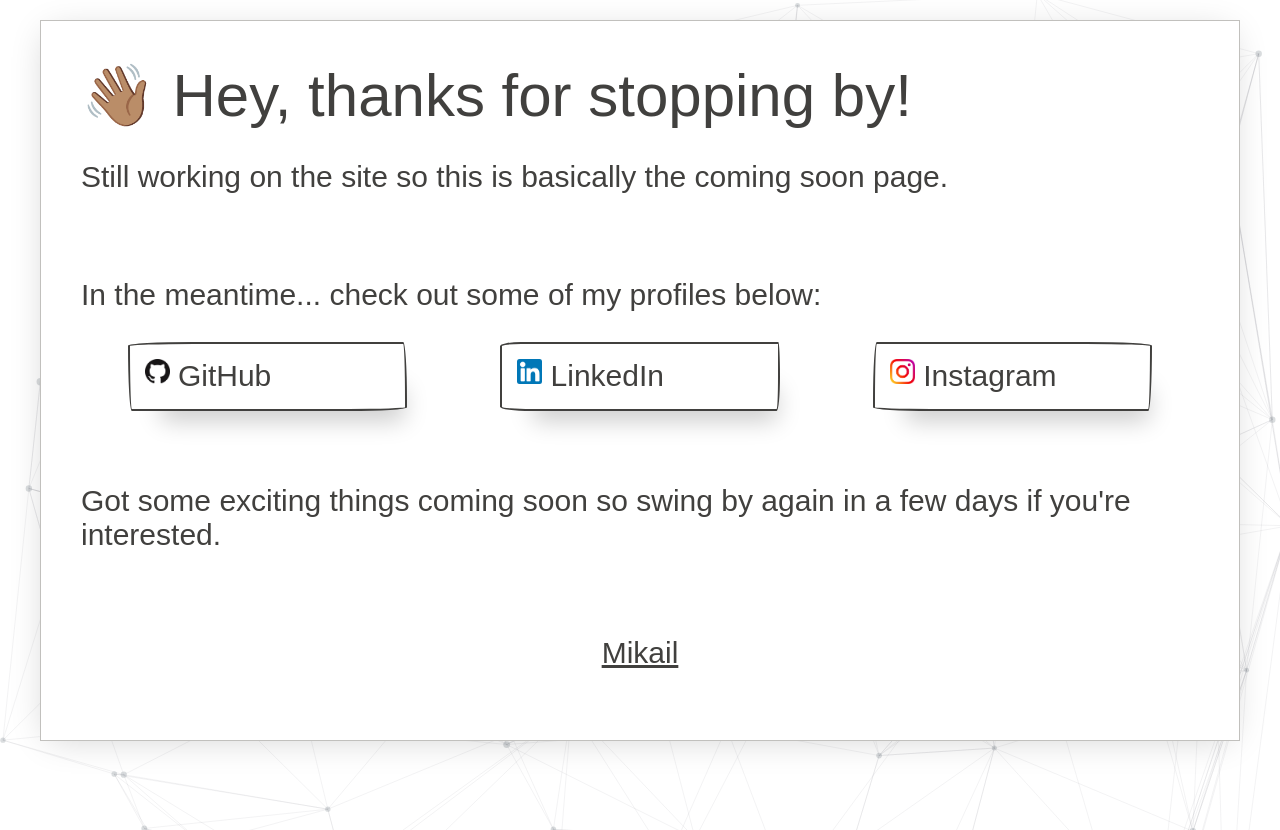
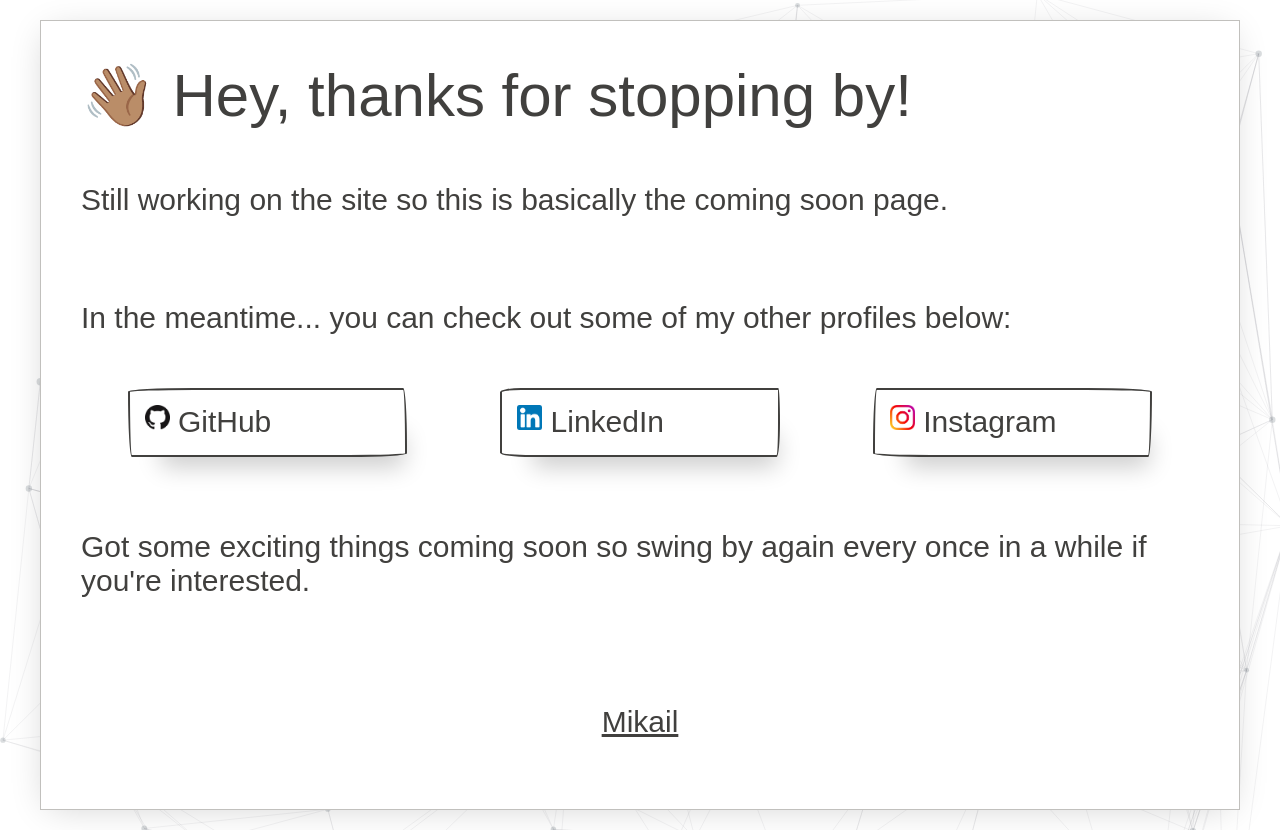
Before and after one commit to MikailR/MikailR.github.io, a plain HTML site: page index.html in a window 1280 px wide. Before the commit the page ends 800 px from the top, so only its background shows below. Drawn offline with Linux system fonts and the light colour scheme; a web font is replaced by a local one.

Commit message:
Added extra space to base of page

```diff
--- a/index.html
+++ b/index.html
@@ -12,16 +12,17 @@
   </head>
   <body>
     <canvas id="canvas"></canvas>
-    <div class="content-wrapper">
     <div class="container container-lg">
       <div class="paper">
         <h2 class="margin-none">👋🏽 Hey, thanks for stopping by!</h2>
+        <br class="desktop-only" />
         <p>
           Still working on the site so this is basically the coming soon page.
         </p>
         <p class="text-muted divider mobile-only">~~~</p>
         <br class="desktop-only" />
-          <p>In the meantime... check out some of my profiles below:</p>
+        <p>In the meantime... you can check out some of my other profiles below:</p>
+        <br class="desktop-only" />
         <div class="row flex-spaces child-borders child-shadows-hover">
           <a
             class="md-3 col paper-btn profile-link"
@@ -63,14 +64,13 @@
         <p class="text-muted divider mobile-only">~~~</p>
         <br class="desktop-only" />
         <p>
-            Got some exciting things coming soon so swing by again in a few days
-            if you're interested.
+          Got some exciting things coming soon so swing by again every once in a while if you're interested.
         </p>
         <p class="text-muted divider mobile-only">~~~</p>
+        <br class="desktop-only" />
         <br class="desktop-only" />
         <p class="signature">Mikail</p>
       </div>
     </div>
-    </div>
   </body>
 </html>
```
Lines whose indentation alone changed are shown as unchanged.
